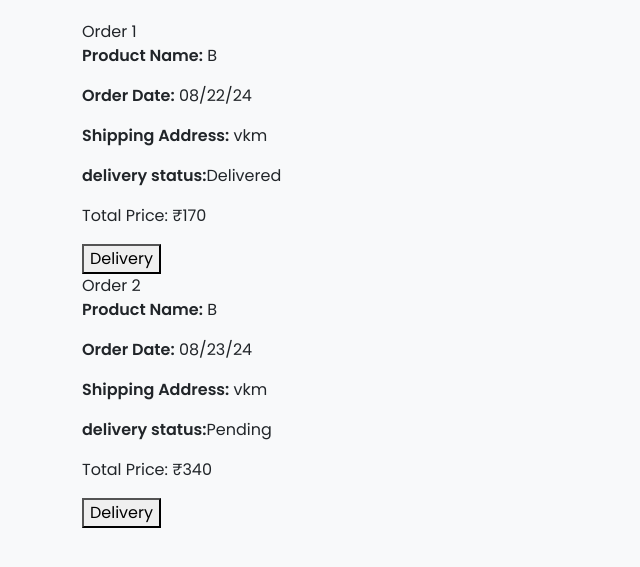
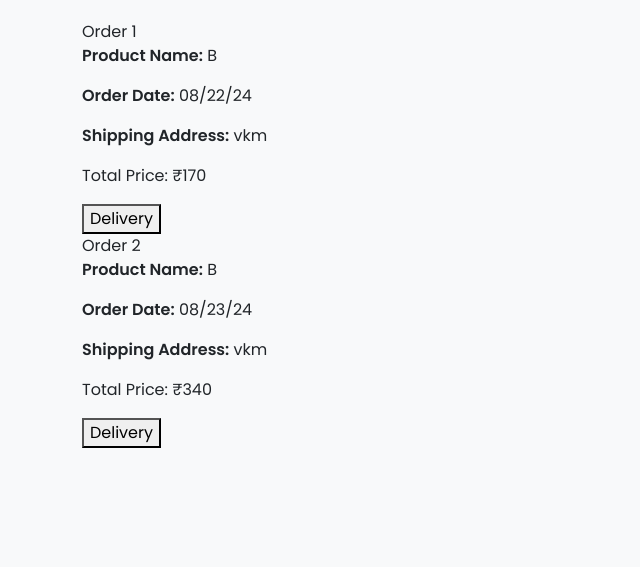
Before and after one commit to alan2325/e-commerse, a Django app: page /new_delivery in a window 1280 px wide. Shown: the part 72-639 px from the top of the page, without its empty margins (0-640 px from the left). Run offline with Django 5.2, Linux system fonts and the light colour scheme; data comes from the database, SQL or seed files in the repository.

Commit message:
delivery

```diff
--- a/project/template/delivery/new_delivery.html
+++ b/project/template/delivery/new_delivery.html
@@ -74,7 +74,7 @@
                 <p><strong>Product Name:</strong> {{ i.product.name }}</p>
                 <p><strong>Order Date:</strong> {{ i.date_of_buying }}</p>
                 <p><strong>Shipping Address:</strong> {{ i.user.location }}</p>
-               <p><strong>delivery status:</strong>{{ i.delivery_status }} </p>
+               <!-- <p><strong>delivery status:</strong>{{ i.delivery_status }} </p> -->
             </div>
             <div class="order-summary">
                 <p>Total Price: <span>₹{{ i.price }}</span></p>
```
